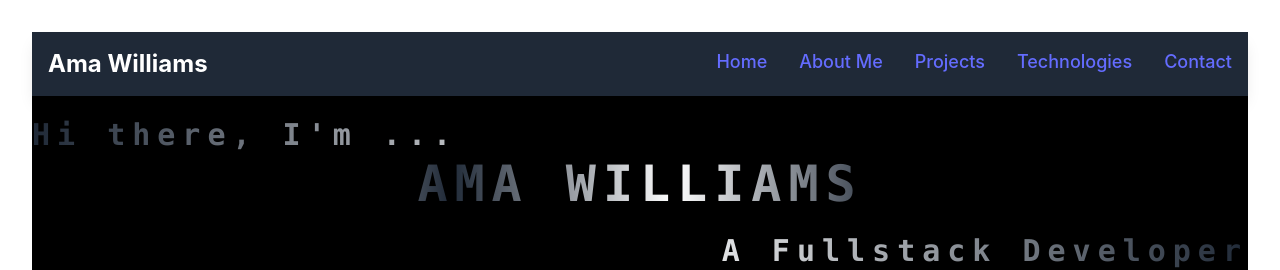
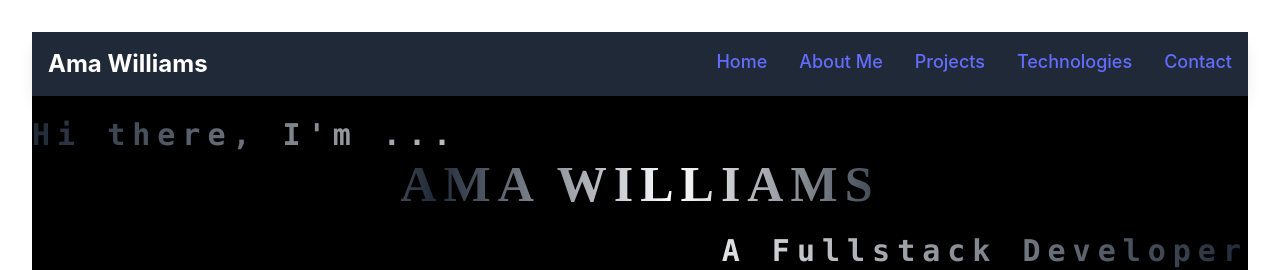
Before and after one commit to Tetsewa/my-portfolio, a React (Vite) app: page / in a window 1280 px wide. Shown: the top 270 px of the page. Built offline with nearby package versions, Linux system fonts and the light colour scheme.

Commit message:
added pacifito font

```diff
--- a/src/index.css
+++ b/src/index.css
@@ -1,6 +1,7 @@
 @tailwind base;
 @tailwind components;
 @tailwind utilities;
+@import url('https://fonts.googleapis.com/css2?family=Pacifico&display=swap');
 :root {
   font-family: Inter, system-ui, Avenir, Helvetica, Arial, sans-serif;
   line-height: 1.5;
--- a/src/pages/Home2.jsx
+++ b/src/pages/Home2.jsx
@@ -12,7 +12,7 @@ function Home2() {
 
       {/* Main heading: Center-aligned */}
       <div className="text-center">
-        <h1 className="text-[50px] font-bold uppercase font-mono tracking-[7px] bg-clip-text text-transparent bg-gradient-to-r from-gray-800 via-white to-gray-800 animate-shine">
+        <h1 className="text-[50px] font-bold font-pacifico uppercase font-mono tracking-[7px] bg-clip-text text-transparent bg-gradient-to-r from-gray-800 via-white to-gray-800 animate-shine">
           Ama Williams
         </h1>
       </div>
--- a/tailwind.config.js
+++ b/tailwind.config.js
@@ -16,6 +16,9 @@ module.exports = {
       animation: {
         shine: 'shine 6s linear infinite',
       },
+      fontFamily: {
+        pacifico: ['Pacifico', 'cursive'],
+      },
     },
   },
   plugins: [],
```
